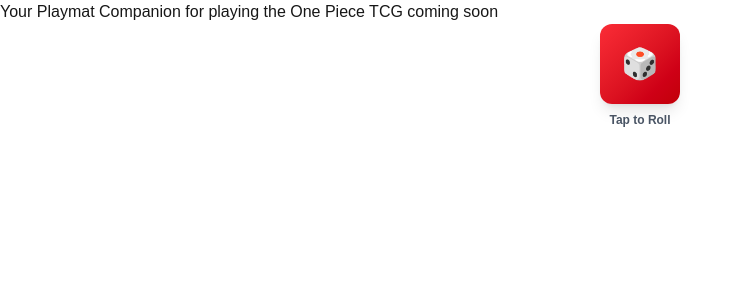
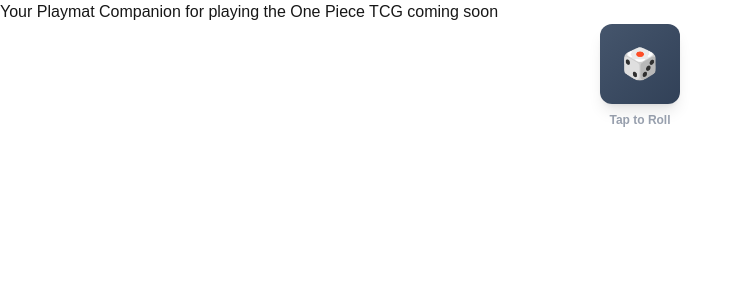
Before and after one commit to jameschenn/playmat_companion, a Next.js app: page / in a window 1280 px wide. Shown: the top 300 px of the page, without its empty margins (0-742 px from the left). Built offline with nearby package versions, Linux system fonts and the light colour scheme.

Commit message:
changed dice logic, didn't think dice results needed to be saved

```diff
--- a/components/playmat/DiceRoll.tsx
+++ b/components/playmat/DiceRoll.tsx
@@ -1,21 +1,38 @@
 'use client';
 
-import { useState } from 'react';
-import { useGameStore } from '@/src/store';
+import { useState, useEffect } from 'react';
 
 export default function DiceRoll() {
 
-  const { diceResult, rollDice } = useGameStore();
+  const [displayValue, setDisplayValue] = useState<number | string>('🎲');
   const [isRolling, setIsRolling] = useState(false);
+  const [result, setResult] = useState<number | null>(null);
 
   const handleDiceRoll = () => {
+
+    if (isRolling) return;
+
     setIsRolling(true);
-    rollDice();
 
-    // Stop animation after 500ms
-    setTimeout(() => {
-      setIsRolling(false);
-    }, 500);
+    // Flash random numbers quickly
+    let flashes = 0;
+    const maxFlashes = 12;
+
+    const flashInterval = setInterval(() => {
+      setDisplayValue(Math.floor(Math.random() * 6) + 1);
+      flashes++;
+
+      if (flashes >= maxFlashes) {
+        clearInterval(flashInterval);
+        // Generate final result
+        const finalResult = Math.floor(Math.random() * 6) + 1;
+        setTimeout(() => {
+          setDisplayValue(finalResult);
+          setResult(finalResult);
+          setIsRolling(false);
+        }, 100);
+      }
+    }, 80);
   };
 
   return (
@@ -24,20 +41,102 @@
         onClick={handleDiceRoll}
         disabled={isRolling}
         className={`
-          relative w-20 h-20 bg-gradient-to-br from-red-500 to-red-700
-          text-white text-3xl font-bold rounded-xl shadow-lg
-          hover:from-red-600 hover:to-red-800
-          active:scale-95 transition-all
-          disabled:opacity-50 disabled:cursor-not-allowed
-          ${isRolling ? 'animate-bounce' : ''}
+          relative w-20 h-20 rounded-xl shadow-lg
+          text-3xl font-bold transition-all duration-300
+          active:scale-95
+          disabled:cursor-not-allowed
+          ${isRolling
+            ? 'bg-gradient-to-br from-yellow-400 to-amber-500 text-gray-900 scale-110 shadow-yellow-400/50'
+            : 'bg-gradient-to-br from-slate-600 to-slate-700 text-white hover:from-slate-500 hover:to-slate-600 hover:shadow-xl'
+          }
         `}
       >
-        {diceResult !== null ? diceResult : '🎲'}
+        {displayValue}
+
+        {/* Pulsing glow effect while rolling */}
+        {isRolling && (
+          <div className="absolute inset-0 rounded-xl bg-yellow-300 opacity-30 animate-pulse" />
+        )}
       </button>
 
-      <span className="text-xs font-semibold text-gray-600">
+      <span className="text-xs font-semibold text-gray-400">
         {isRolling ? 'Rolling...' : 'Tap to Roll'}
       </span>
     </div>
   );
 }
+
+/*THIS VERSION USES THE ZUSTAND STORE, USE ME IF YOU WANT DICE DATA TO PERSIST FOR W/E REASON*/
+// 'use client';
+
+// import { useState, useEffect } from 'react';
+// import { useGameStore } from '@/src/store';
+
+// export default function DiceRoll() {
+
+//   const { diceResult, rollDice } = useGameStore();
+//   const [displayValue, setDisplayValue] = useState<number | string>('🎲');
+//   const [isRolling, setIsRolling] = useState(false);
+
+//   const handleDiceRoll = () => {
+//     if (isRolling) return;
+
+//     setIsRolling(true);
+
+//     // Flash random numbers quickly
+//     let flashes = 0;
+//     const maxFlashes = 12;
+
+//     const flashInterval = setInterval(() => {
+//       setDisplayValue(Math.floor(Math.random() * 12) + 1);
+//       flashes++;
+
+//       if (flashes >= maxFlashes) {
+//         clearInterval(flashInterval);
+//         // Roll the actual dice and show final result
+//         rollDice();
+//         setTimeout(() => {
+//           const finalResult = useGameStore.getState().diceResult;
+//           setDisplayValue(finalResult || '🎲');
+//           setIsRolling(false);
+//         }, 100);
+//       }
+//     }, 80);
+//   };
+
+//   useEffect(() => {
+//     if (diceResult !== null && !isRolling) {
+//       setDisplayValue(diceResult);
+//     }
+//   }, [diceResult, isRolling]);
+
+//   return (
+//     <div className="flex flex-col items-center gap-2">
+//       <button
+//         onClick={handleDiceRoll}
+//         disabled={isRolling}
+//         className={`
+//           relative w-20 h-20 rounded-xl shadow-lg
+//           text-3xl font-bold transition-all
+//           active:scale-95
+//           disabled:cursor-not-allowed
+//           ${isRolling
+//             ? 'bg-gradient-to-br from-yellow-400 to-amber-500 text-gray-900 scale-110 shadow-yellow-400/50'
+//            : 'bg-gradient-to-br from-slate-600 to-slate-700 text-white hover:from-slate-500 hover:to-slate-600 hover:shadow-xl'
+//           }
+//         `}
+//       >
+//         {displayValue}
+
+//         {/* Pulsing glow effect while rolling */}
+//         {isRolling && (
+//           <div className="absolute inset-0 rounded-xl bg-yellow-300 opacity-30 animate-pulse" />
+//         )}
+//       </button>
+
+//       <span className="text-xs font-semibold text-gray-600">
+//         {isRolling ? 'Rolling...' : 'Tap to Roll'}
+//       </span>
+//     </div>
+//   );
+// }
--- a/src/store.ts
+++ b/src/store.ts
@@ -21,8 +21,8 @@
   toggleLeaderAbility: () => void;
   updateLeaderStatus: (status: CharacterStatus[]) => void;
 
-  // Dice actions
-  rollDice: () => void;
+  // // Dice actions (NOTE TO SELF: If you ever want to save dice results, uncomment all dice functions)
+  // rollDice: () => void;
 
   // Game actions
   resetGame: () => void;
@@ -32,7 +32,7 @@
 const INITIAL_STATE: GameState = {
   characters: Array(5).fill(null).map(() => createEmptyCharacter()),
   leader: { ...INITIAL_LEADER },
-  diceResult: null,
+  // diceResult: null,
 };
 
 export const useGameStore = create<GameStore>()(
@@ -120,16 +120,16 @@
         leader: { ...state.leader, status },
       })),
 
-      // Dice actions
-      rollDice: () => set(() => ({
-        diceResult: Math.floor(Math.random() * 6) + 1,
-      })),
+      // // Dice actions
+      // rollDice: () => set(() => ({
+      //   diceResult: Math.floor(Math.random() * 12) + 1,
+      // })),
 
       // Game actions
       resetGame: () => set({
         characters: Array(6).fill(null).map(() => createEmptyCharacter()),
         leader: { ...INITIAL_LEADER },
-        diceResult: null,
+        // diceResult: null,
       }),
 
       loadState: (state) => set(state),
--- a/src/types.ts
+++ b/src/types.ts
@@ -35,7 +35,7 @@
 export interface GameState {
   characters: Character[];
   leader: Leader;
-  diceResult: number | null;
+//   diceResult: number | null;
 }
 
 export interface Room {
```
